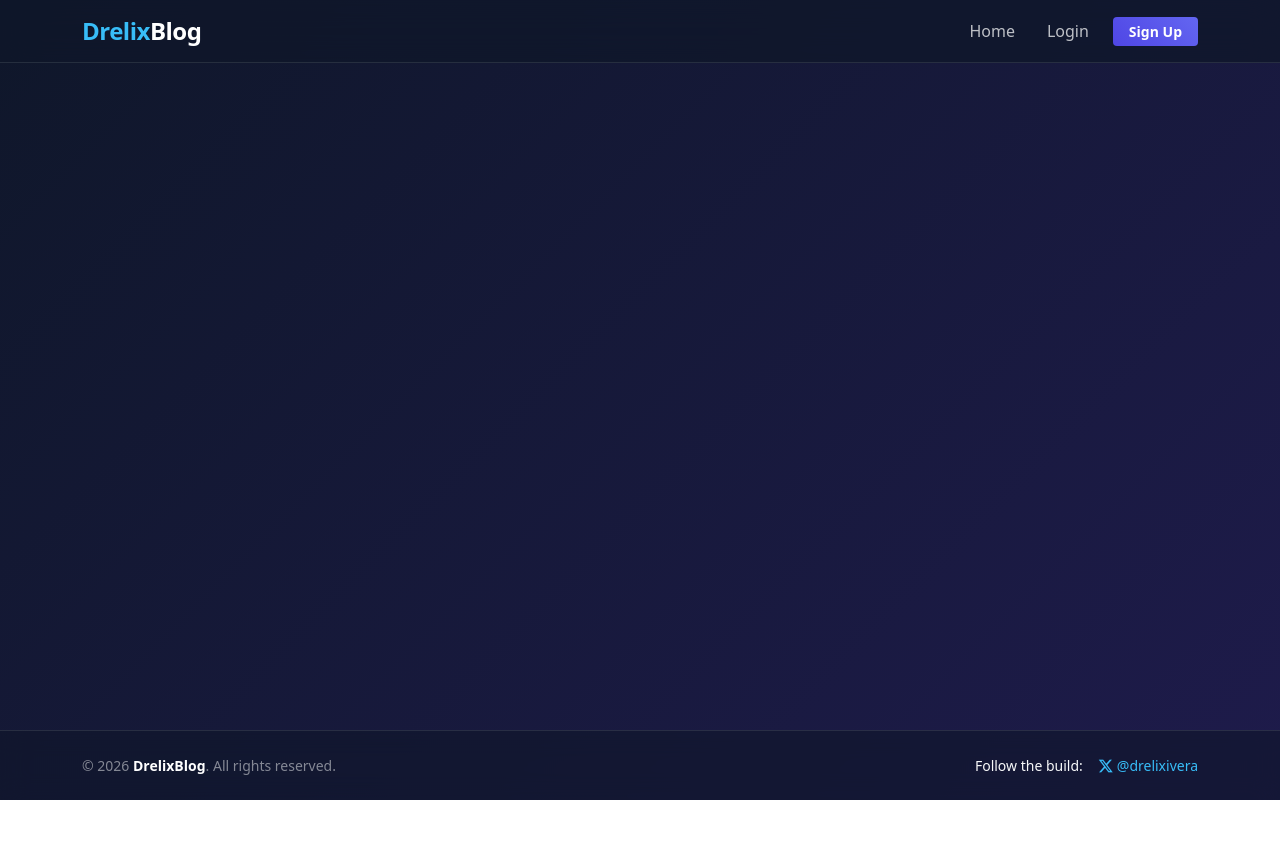
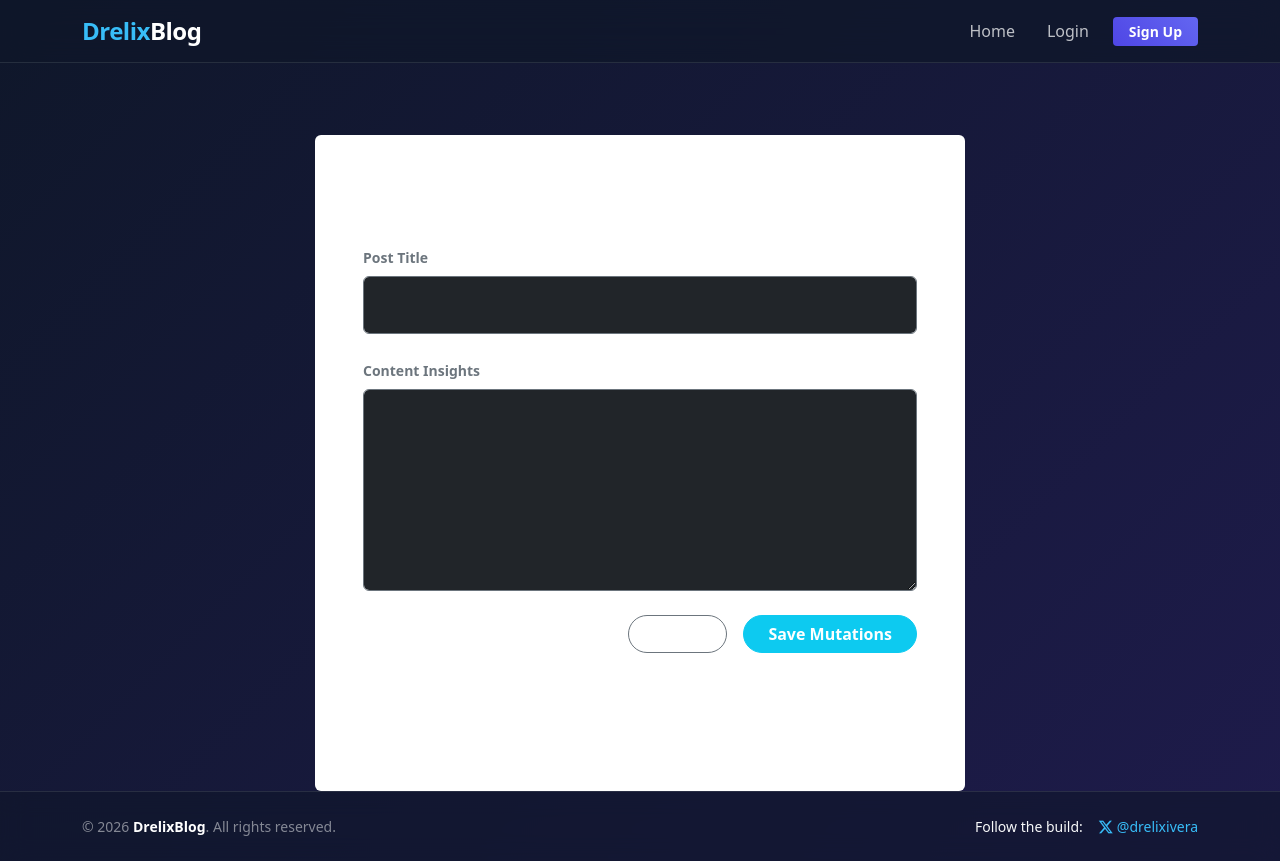
Before and after one commit to drelixivera/drelix-blog-frontend, a React (Create React App) app: page /edit-post/1 in a window 1280 px wide. Before the commit the page ends 800 px from the top, so only its background shows below. Built offline with nearby package versions, Linux system fonts and the light colour scheme; no server answers.

Commit message:
frontend adjustment

```diff
--- a/src/App.js
+++ b/src/App.js
@@ -5,6 +5,7 @@ import Login from './pages/Login';
 import Home from './pages/Home';
 import CreatePost from './pages/CreatePost';
 import Dashboard from './pages/Dashboard';
+import EditPost from './pages/EditPost';
 import Footer from './components/Footer';
 
 function App() {
@@ -113,6 +114,7 @@ function App() {
             <Route path="/login" element={<Login />} />
             <Route path="/create" element={<CreatePost />} />
             <Route path="/dashboard" element={<Dashboard />} />
+            <Route path="/edit-post/:id" element={<EditPost />} />
           </Routes>
         </div>
 
--- a/src/pages/Dashboard.js
+++ b/src/pages/Dashboard.js
@@ -28,6 +28,26 @@ const Dashboard = () => {
         fetchMyPosts();
     }, []);
 
+    const handleDelete = async (postId) => {
+        // this shows a native confirmation dialog box befofre wiping data
+        if (window.confirm("Are you sure you want to delete this post permanently?")) {
+            try {
+                const token = localStorage.getItem('token');
+
+                //this hit the backend delete route endpoint
+                await axios.delete(`http://localhost:5000/api/posts/${postId}`, {
+                    headers: { 'x-auth-token': token }
+                });
+                // Optimistic UI update:
+                // Instantly filter out the deleted post from the state so it disappear from the screen without reloading
+                setMyPosts(myPosts.filter(post => post._id !== postId));
+            } catch (err) {
+                console.error("Error deleting post:", err);
+                alert("Failed to delete the post. Try again.");
+            }
+        }
+    }
+
     return (
         <div className="container mt-5 pt-4" style={{ minHeight: '85vh', color: 'white' }}>
             {/* Profile Header Card */}
@@ -55,7 +75,7 @@ const Dashboard = () => {
             ) : myPosts.length === 0 ? (
                 <div className="text-center p-5 rounded auth-card">
                     <p className="text-muted fs-5">You haven't published any posts yet.</p>
-                    <Link to="/create-post" className="btn btn-info px-4 rounded-pill text-white fw-bold">
+                    <Link to="/create" className="btn btn-info px-4 rounded-pill text-white fw-bold">
                         Write Your First Post
                     </Link>
                 </div>
@@ -78,8 +98,15 @@ const Dashboard = () => {
                                 <div className="d-flex justify-content-between align-items-center mt-4 pt-3 border-top border-secondary">
                                     <span className="text-info small"> {post.likes?.length || 0} Likes</span>
                                     <div className="d-flex gap-2">
-                                        <button className="btn btn-outline-warning btn-sm rounded-pill px-3">Edit</button>
-                                        <button className="btn btn-outline-danger btn-sm rounded-pill px-3">Delete</button>
+                                        <Link to={`/edit-post/${post._id}`} className="btn btn-outline-warning btn-sm rounded-pill px-3">
+                                            Edit
+                                        </Link>
+                                        <button
+                                            className="btn btn-outline-danger btn-sm rounded-pill px-3"
+                                            onClick={() => handleDelete(post._id)}
+                                        >
+                                            Delete
+                                        </button>
                                     </div>
                                 </div>
                             </div>
--- /dev/null
+++ b/src/pages/EditPost.js
@@ -0,0 +1,107 @@
+import React, { useState, useEffect } from 'react';
+import { useParams, useNavigate } from 'react-router-dom';
+import axios from 'axios';
+
+const EditPost = () => {
+    const { id } = useParams(); // Grabs the post ID from the URL link
+    const navigate = useNavigate();
+
+    const [title, setTitle] = useState('');
+    const [content, setContent] = useState('');
+    const [loading, setLoading] = useState(true);
+
+    // Fetch the post's current data when the page loads to pre-fill the form fields
+    useEffect(() => {
+        const fetchPost = async () => {
+            try {
+                const res = await axios.get(`http://localhost:5000/api/posts`);
+                // Find our specific post out of the returned posts array
+                const singlePost = res.data.find(p => p._id === id);
+
+                if (singlePost) {
+                    setTitle(singlePost.title);
+                    setContent(singlePost.content);
+                }
+                setLoading(false);
+            } catch (err) {
+                console.error("Error fetching post data for editing:", err);
+                setLoading(false);
+            }
+        };
+        fetchPost();
+    }, [id]);
+
+    const handleSubmit = async (e) => {
+        e.preventDefault();
+        try {
+            const token = localStorage.getItem('token');
+
+            // Send the updated data package up to our fixed PUT route
+            await axios.put(`http://localhost:5000/api/posts/${id}`,
+                { title, content },
+                { headers: { 'x-auth-token': token } }
+            );
+
+            // Redirect back to the dashboard upon successful modification update
+            navigate('/dashboard');
+        } catch (err) {
+            console.error("Update request failed:", err);
+            alert("Failed to save changes. Verify ownership or connection.");
+        }
+    };
+
+    if (loading) {
+        return (
+            <div className="text-center my-5 pt-5">
+                <div className="spinner-border text-info" role="status"></div>
+            </div>
+        );
+    }
+
+    return (
+        <div className="container mt-5 pt-4 d-flex justify-content-center" style={{ minHeight: '85vh' }}>
+            <div className="card p-5 auth-card border-0 w-100" style={{ maxWidth: '650px' }}>
+                <h2 className="text-white mb-4 text-center">Refine Your Milestone Insights</h2>
+
+                <form onSubmit={handleSubmit}>
+                    <div className="mb-4">
+                        <label className="form-label text-secondary fw-bold small uppercase">Post Title</label>
+                        <input
+                            type="text"
+                            className="form-control bg-dark text-white border-secondary rounded p-3"
+                            value={title}
+                            onChange={(e) => setTitle(e.target.value)}
+                            required
+                        />
+                    </div>
+
+                    <div className="mb-4">
+                        <label className="form-label text-secondary fw-bold small uppercase">Content Insights</label>
+                        <textarea
+                            className="form-control bg-dark text-white border-secondary rounded p-3"
+                            rows="7"
+                            value={content}
+                            onChange={(e) => setContent(e.target.value)}
+                            required
+                        ></textarea>
+                    </div>
+
+                    <div className="d-flex gap-3 justify-content-end mt-4">
+                        <button
+                            type="button"
+                            className="btn btn-outline-secondary px-4 rounded-pill text-white"
+                            onClick={() => navigate('/dashboard')}
+                        >
+                            Cancel
+                        </button>
+                        <button type="submit" className="btn btn-info px-4 rounded-pill text-white fw-bold">
+                            Save Mutations
+                        </button>
+                    </div>
+                </form>
+            </div>
+        </div>
+    );
+};
+
+export default EditPost;
```
